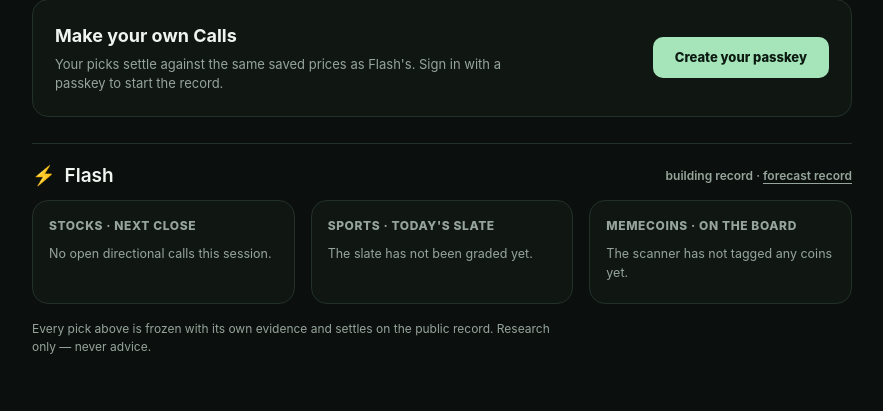
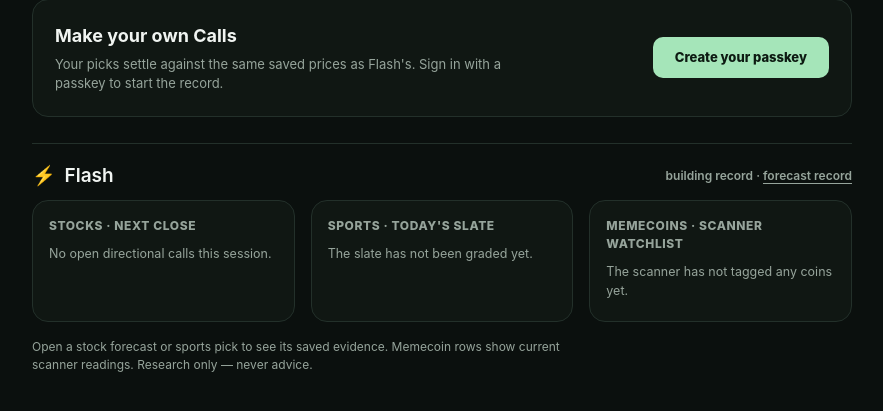
Before and after one commit to atimics/runner-watch, a Python web app: template web/templates/calls.html in a window 1280 px wide. Shown: the part 250-661 px from the top of the page, without its empty margins (198-1081 px from the left). Run offline with Jinja, Linux system fonts and the light colour scheme; the template is opened without the code that fills it, so the values that code supplies are empty.

Commit message:
Label current memecoin picks as a scanner watchlist (#477)
Co-authored-by: atimics <atimics@ratimics.com>

```diff
--- a/web/templates/calls.html
+++ b/web/templates/calls.html
@@ -143,7 +143,7 @@
     </section>
 
     <section class="flash-group">
-      <h3>Memecoins · on the board</h3>
+      <h3>Memecoins · scanner watchlist</h3>
       {% if calls_page.memecoin_picks %}
       <div class="pick-list">
         {% for pick in calls_page.memecoin_picks %}
@@ -157,6 +157,6 @@
       {% else %}<p class="flash-empty">The scanner has not tagged any coins yet.</p>{% endif %}
     </section>
   </div>
-  <p class="flash-note">Every pick above is frozen with its own evidence and settles on the public record. Research only — never advice.</p>
+  <p class="flash-note">Open a stock forecast or sports pick to see its saved evidence. Memecoin rows show current scanner readings. Research only — never advice.</p>
 </section>
 {% endblock %}
```
